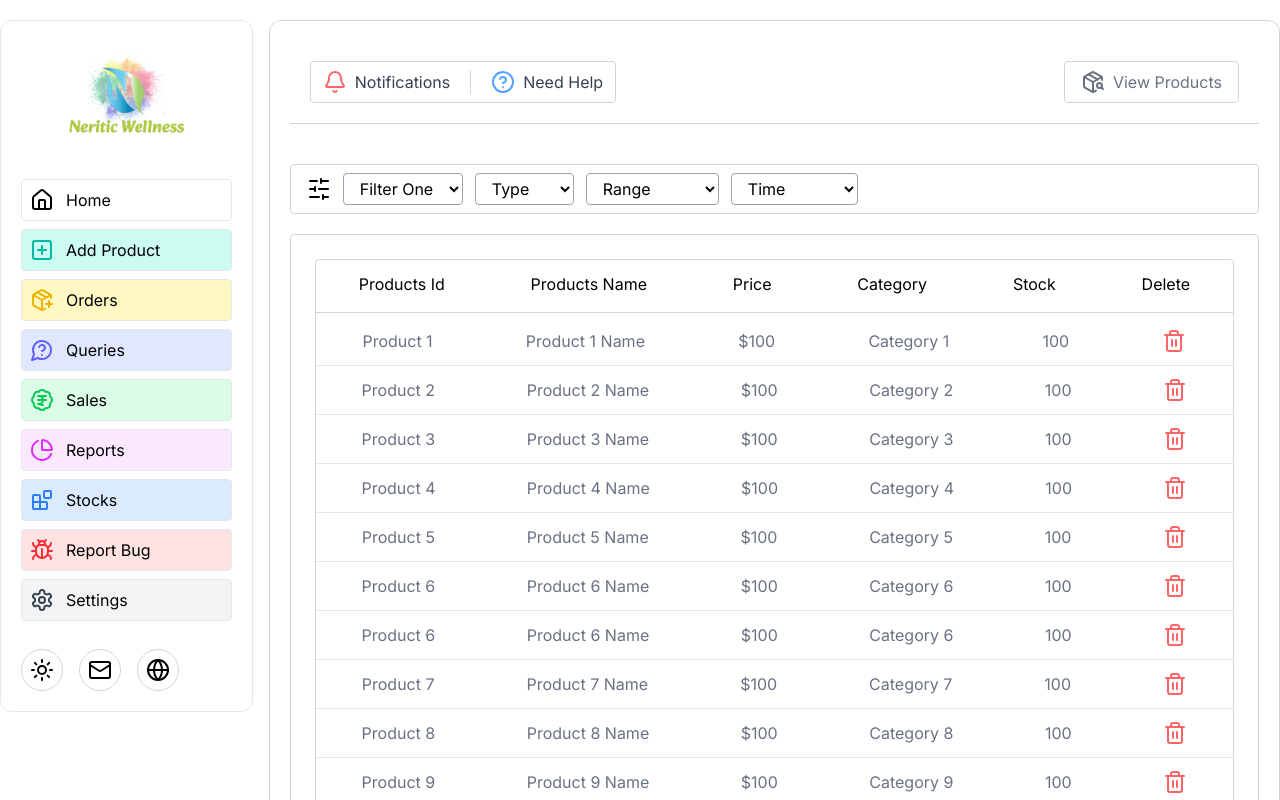
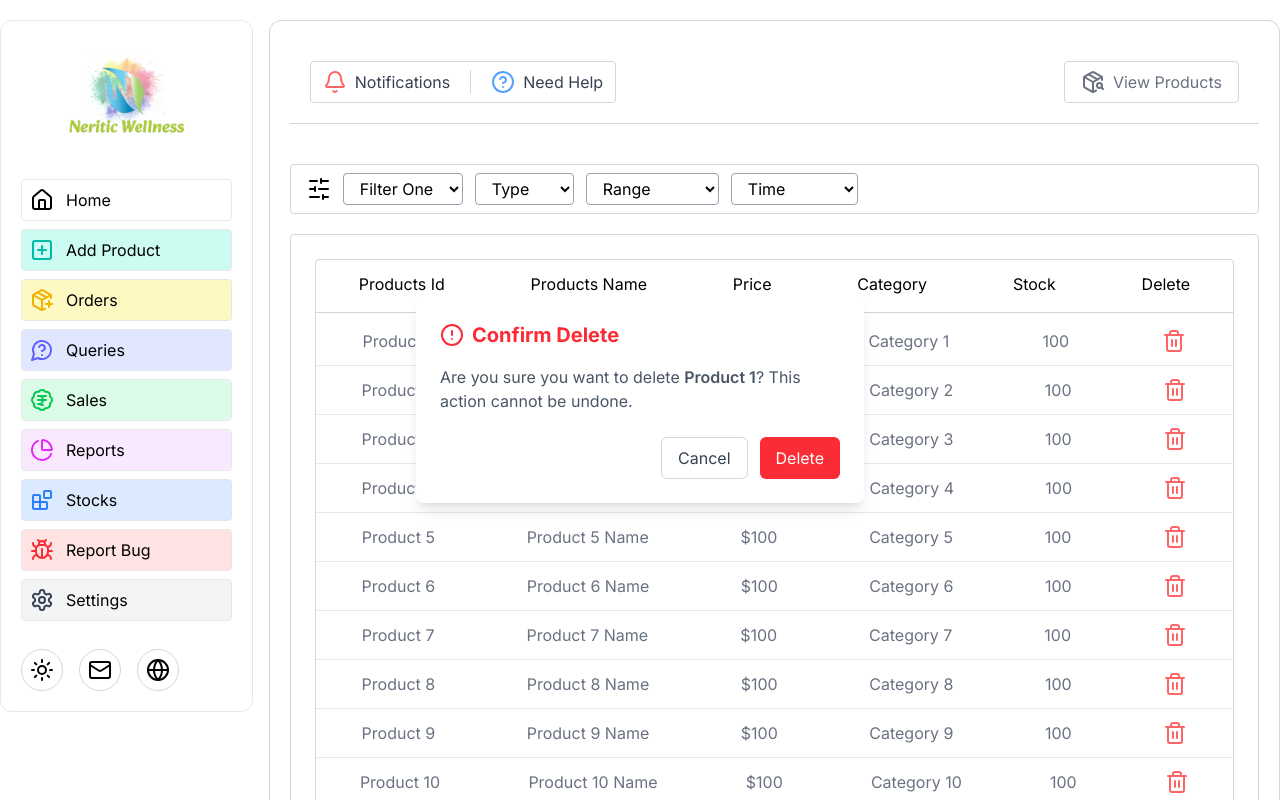
Before and after one commit to Gaurav-Neritic/Neritics_Dashboard, a Next.js app: page /productList in a window 1280 px wide. Both pictures are taken after a click on the button 1174 px from the left and 341 px from the top of the page. Shown: the top 800 px of the page. Built offline with nearby package versions, Linux system fonts and the light colour scheme.

Commit message:
products list delete pop

```diff
--- a/package.json
+++ b/package.json
@@ -9,6 +9,7 @@
     "lint": "next lint"
   },
   "dependencies": {
+    "@emotion/react": "^11.14.0",
     "@emotion/styled": "^11.14.0",
     "@mui/material": "^6.4.7",
     "@mui/x-charts": "^7.27.1",
@@ -23,8 +24,8 @@
     "next": "15.2.1",
     "react": "^19.0.0",
     "react-chartjs-2": "^5.3.0",
-    "react-hot-toast": "^2.5.2",
-    "react-dom": "^19.0.0"
+    "react-dom": "^19.0.0",
+    "react-hot-toast": "^2.5.2"
   },
   "devDependencies": {
     "@eslint/eslintrc": "^3",
--- a/src/app/(pages)/productList/page.tsx
+++ b/src/app/(pages)/productList/page.tsx
@@ -1,10 +1,30 @@
-import { SlidersHorizontal, Trash2 } from "lucide-react";
-import React from "react";
+"use client";
+import { SlidersHorizontal, Trash2, AlertCircle } from "lucide-react";
+import React, { useState } from "react";
 
 const ProductList = () => {
+  const [deletePopup, setDeletePopup] = useState(false);
+  const [productToDelete, setProductToDelete] = useState(null);
+
+  const handleDelete = (productId) => {
+    setProductToDelete(productId);
+    setDeletePopup(true);
+  };
+
+  const confirmDelete = () => {
+    // Here you would add the actual delete logic
+    console.log(`Deleting product: ${productToDelete}`);
+    setDeletePopup(false);
+    setProductToDelete(null);
+  };
+
+  const cancelDelete = () => {
+    setDeletePopup(false);
+    setProductToDelete(null);
+  };
+
   return (
     <section className="p-5">
-      {/* Filters Tray*/}
       <div className="border px-4 py-2 rounded border-gray-300 dark:border-neutral-700">
         <div className="flex items-center justify-start gap-3">
           <SlidersHorizontal />
@@ -38,10 +58,9 @@ const ProductList = () => {
       </div>
 
       {/* Products List */}
-
       <div className="py-5">
         <div className="p-1 h-screen border border-gray-300 dark:border-neutral-700 rounded ">
-          <div className="m-5  border border-gray-300 dark:border-neutral-300 rounded">
+          <div className="m-5  border border-gray-300 dark:border-neutral-700 rounded">
             <div className=" py-3 flex justify-around items-center ">
               <h1>Products Id</h1>
               <h1>Products Name</h1>
@@ -50,7 +69,7 @@ const ProductList = () => {
               <h1>Stock</h1>
               <h1>Delete</h1>
             </div>
-            <hr className=" my-1 text-gray-300 " />
+            <hr className=" my-1 text-gray-300 dark:border-neutral-700 " />
             <div>
               {/* Product Item */}
               <div className="py-3 flex justify-around items-center border-b border-gray-200 dark:border-neutral-600 text-gray-500 dark:text-gray-50">
@@ -59,8 +78,11 @@ const ProductList = () => {
                 <h1>$100</h1>
                 <h1>Category 1</h1>
                 <h1>100</h1>
-                <button className="text-red-400 hover:text-red-500">
-                  <Trash2  className="text-sm"/>
+                <button
+                  className="text-red-400 hover:text-red-500"
+                  onClick={() => handleDelete("Product 1")}
+                >
+                  <Trash2 className="text-sm" />
                 </button>
               </div>
               <div className="py-3 flex justify-around items-center border-b border-gray-200 dark:border-neutral-600 text-gray-500 dark:text-gray-50">
@@ -69,8 +91,11 @@ const ProductList = () => {
                 <h1>$100</h1>
                 <h1>Category 2</h1>
                 <h1>100</h1>
-                <button className="text-red-400 hover:text-red-500">
-                  <Trash2  className="text-sm"/>
+                <button
+                  className="text-red-400 hover:text-red-500"
+                  onClick={() => handleDelete("Product 2")}
+                >
+                  <Trash2 className="text-sm" />
                 </button>
               </div>
               <div className="py-3 flex justify-around items-center border-b border-gray-200 dark:border-neutral-600 text-gray-500 dark:text-gray-50">
@@ -79,8 +104,11 @@ const ProductList = () => {
                 <h1>$100</h1>
                 <h1>Category 3</h1>
                 <h1>100</h1>
-                <button className="text-red-400 hover:text-red-500">
-                  <Trash2  className="text-sm"/>
+                <button
+                  className="text-red-400 hover:text-red-500"
+                  onClick={() => handleDelete("Product 3")}
+                >
+                  <Trash2 className="text-sm" />
                 </button>
               </div>
               <div className="py-3 flex justify-around items-center border-b border-gray-200 dark:border-neutral-600 text-gray-500 dark:text-gray-50">
@@ -89,8 +117,11 @@ const ProductList = () => {
                 <h1>$100</h1>
                 <h1>Category 4</h1>
                 <h1>100</h1>
-                <button className="text-red-400 hover:text-red-500">
-                  <Trash2  className="text-sm"/>
+                <button
+                  className="text-red-400 hover:text-red-500"
+                  onClick={() => handleDelete("Product 4")}
+                >
+                  <Trash2 className="text-sm" />
                 </button>
               </div>
               <div className="py-3 flex justify-around items-center border-b border-gray-200 dark:border-neutral-600 text-gray-500 dark:text-gray-50">
@@ -99,8 +130,11 @@ const ProductList = () => {
                 <h1>$100</h1>
                 <h1>Category 5</h1>
                 <h1>100</h1>
-                <button className="text-red-400 hover:text-red-500">
-                  <Trash2  className="text-sm"/>
+                <button
+                  className="text-red-400 hover:text-red-500"
+                  onClick={() => handleDelete("Product 5")}
+                >
+                  <Trash2 className="text-sm" />
                 </button>
               </div>
               <div className="py-3 flex justify-around items-center border-b border-gray-200 dark:border-neutral-600 text-gray-500 dark:text-gray-50">
@@ -109,18 +143,11 @@ const ProductList = () => {
                 <h1>$100</h1>
                 <h1>Category 6</h1>
                 <h1>100</h1>
-                <button className="text-red-400 hover:text-red-500">
-                  <Trash2  className="text-sm"/>
-                </button>
-              </div>
-              <div className="py-3 flex justify-around items-center border-b border-gray-200 dark:border-neutral-600 text-gray-500 dark:text-gray-50">
-                <h1>Product 6</h1>
-                <h1>Product 6 Name</h1>
-                <h1>$100</h1>
-                <h1>Category 6</h1>
-                <h1>100</h1>
-                <button className="text-red-400 hover:text-red-500">
-                  <Trash2  className="text-sm"/>
+                <button
+                  className="text-red-400 hover:text-red-500"
+                  onClick={() => handleDelete("Product 6")}
+                >
+                  <Trash2 className="text-sm" />
                 </button>
               </div>
               <div className="py-3 flex justify-around items-center border-b border-gray-200 dark:border-neutral-600 text-gray-500 dark:text-gray-50">
@@ -129,8 +156,11 @@ const ProductList = () => {
                 <h1>$100</h1>
                 <h1>Category 7</h1>
                 <h1>100</h1>
-                <button className="text-red-400 hover:text-red-500">
-                  <Trash2  className="text-sm"/>
+                <button
+                  className="text-red-400 hover:text-red-500"
+                  onClick={() => handleDelete("Product 7")}
+                >
+                  <Trash2 className="text-sm" />
                 </button>
               </div>
               <div className="py-3 flex justify-around items-center border-b border-gray-200 dark:border-neutral-600 text-gray-500 dark:text-gray-50">
@@ -139,8 +169,11 @@ const ProductList = () => {
                 <h1>$100</h1>
                 <h1>Category 8</h1>
                 <h1>100</h1>
-                <button className="text-red-400 hover:text-red-500">
-                  <Trash2  className="text-sm"/>
+                <button
+                  className="text-red-400 hover:text-red-500"
+                  onClick={() => handleDelete("Product 8")}
+                >
+                  <Trash2 className="text-sm" />
                 </button>
               </div>
               <div className="py-3 flex justify-around items-center border-b border-gray-200 dark:border-neutral-600 text-gray-500 dark:text-gray-50">
@@ -149,8 +182,11 @@ const ProductList = () => {
                 <h1>$100</h1>
                 <h1>Category 9</h1>
                 <h1>100</h1>
-                <button className="text-red-400 hover:text-red-500">
-                  <Trash2  className="text-sm"/>
+                <button
+                  className="text-red-400 hover:text-red-500"
+                  onClick={() => handleDelete("Product 9")}
+                >
+                  <Trash2 className="text-sm" />
                 </button>
               </div>
               <div className="py-3 flex justify-around items-center border-b border-gray-200 dark:border-neutral-600 text-gray-500 dark:text-gray-50">
@@ -159,14 +195,48 @@ const ProductList = () => {
                 <h1>$100</h1>
                 <h1>Category 10</h1>
                 <h1>100</h1>
-                <button className="text-red-400 hover:text-red-500">
-                  <Trash2  className="text-sm"/>
+                <button
+                  className="text-red-400 hover:text-red-500"
+                  onClick={() => handleDelete("Product 10")}
+                >
+                  <Trash2 className="text-sm" />
                 </button>
               </div>
             </div>
           </div>
         </div>
       </div>
+
+      {/* Delete Confirmation Popup */}
+      {deletePopup && (
+        <div className="fixed inset-0 bg-opacity-50 flex items-center justify-center z-50">
+          <div className="bg-white dark:bg-neutral-800 p-6 rounded-lg shadow-lg max-w-md w-full">
+            <div className="flex items-center mb-4 text-red-500">
+              <AlertCircle className="mr-2" />
+              <h2 className="text-xl font-bold">Confirm Delete</h2>
+            </div>
+            <p className="mb-6 text-gray-600 dark:text-gray-300">
+              Are you sure you want to delete{" "}
+              <span className="font-semibold">{productToDelete}</span>? This
+              action cannot be undone.
+            </p>
+            <div className="flex justify-end space-x-3">
+              <button
+                onClick={cancelDelete}
+                className="px-4 py-2 border border-gray-300 rounded-md text-gray-700 dark:text-gray-300 hover:bg-gray-100 dark:hover:bg-neutral-700"
+              >
+                Cancel
+              </button>
+              <button
+                onClick={confirmDelete}
+                className="px-4 py-2 bg-red-500 text-white rounded-md hover:bg-red-600"
+              >
+                Delete
+              </button>
+            </div>
+          </div>
+        </div>
+      )}
     </section>
   );
 };
```
Also changed, not shown: 1 other file (tests, documents, lock files or other folders).
